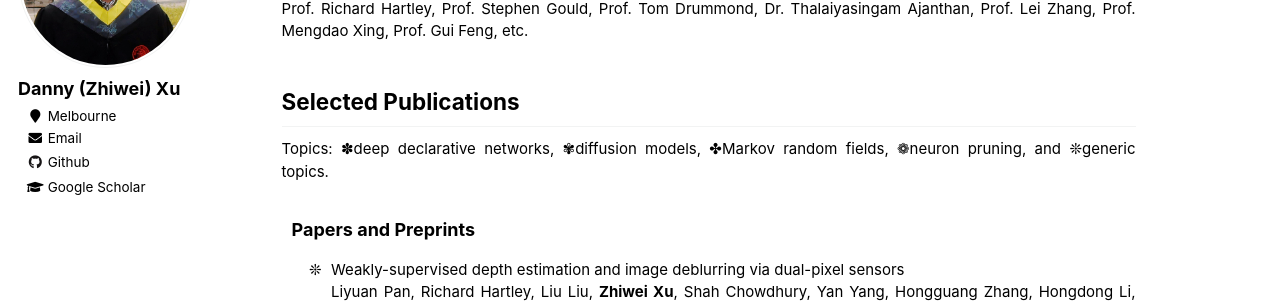
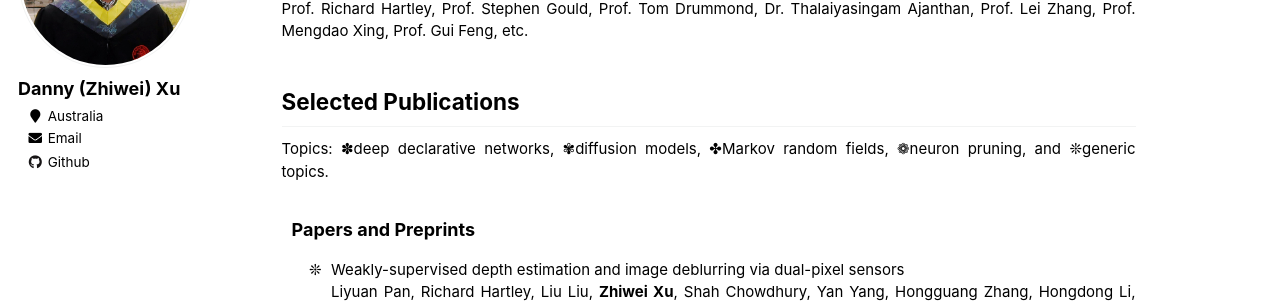
Before and after one commit to zwxu064/zwxu064.github.io, a Jekyll site: the page built from _pages/about.html, in a window 1280 px wide. Shown: the part 230-533 px from the top of the page. Built offline with Jekyll 4.4.1, drawn with Linux system fonts in a browser that asks for light colours.

Commit message:
Update _config.yml

```diff
--- a/_config.yml
+++ b/_config.yml
@@ -83,10 +83,10 @@ author:
   name             : "Danny (Zhiwei) Xu"
   avatar           : "../images/zhiwei.png"
   bio              : " "
-  location         : Melbourne
+  location         : Australia
   employer         :
   pubmed           :
-  googlescholar    : https://scholar.google.com.au/citations?hl=en&user=Jdm7asoAAAAJ&view_op=list_works&sortby=pubdate
+  googlescholar    :
   email            : zwxu064@gmail.com
   researchgate     : # example: "https://www.researchgate.net/profile/yourprofile"
   uri              :
```
